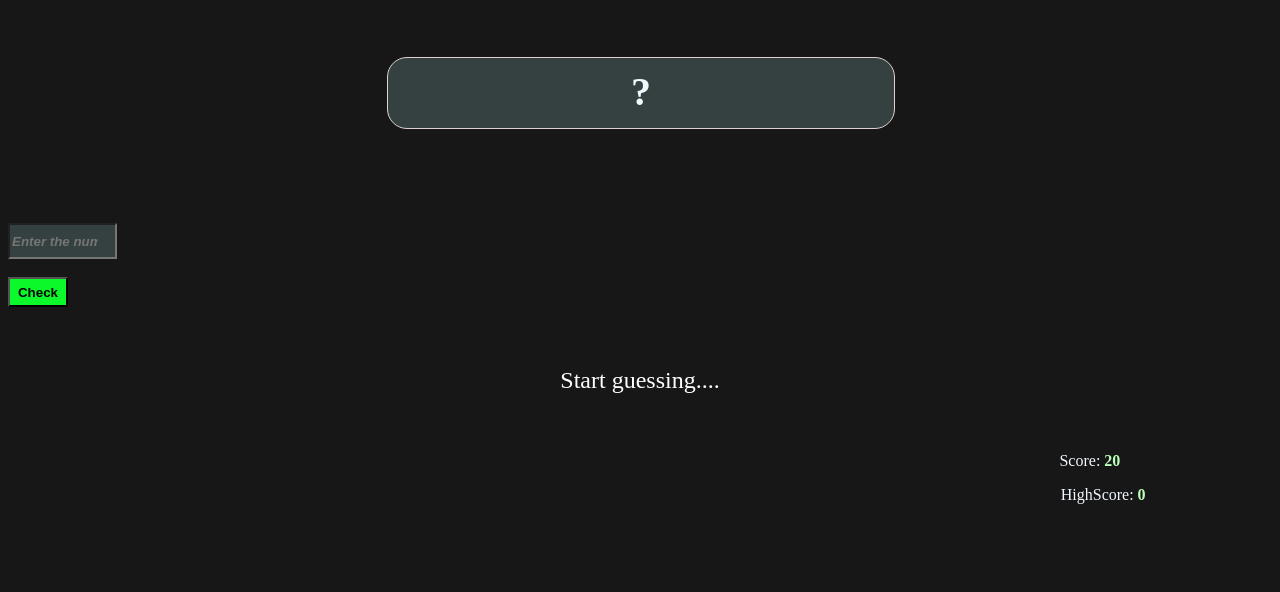
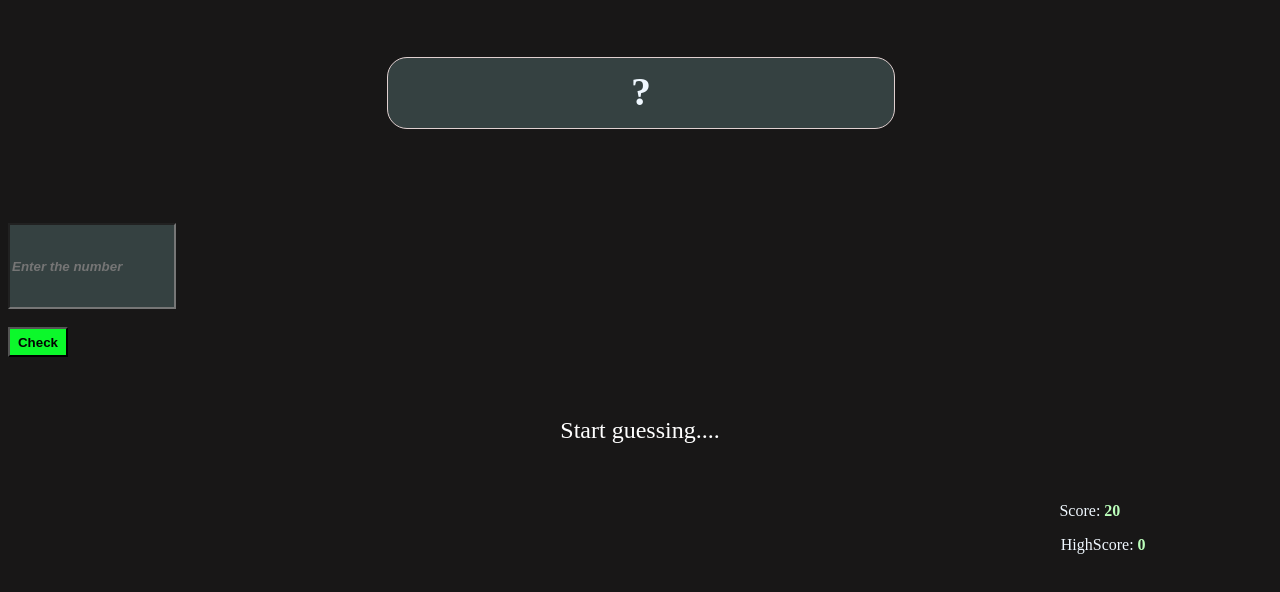
Before and after one commit to abhitsahu/Guess-My-Number, a website built with Vite: page index.html in a window 1280 px wide. Shown: the part 136-728 px from the top of the page. Built offline with nearby package versions, Linux system fonts and the light colour scheme.

Commit message:
new commit

```diff
--- a/index.html
+++ b/index.html
@@ -5,6 +5,7 @@
 
     <!-- <meta name="viewport" content="width=device-width, initial-scale=1.0"> -->
     <link rel="icon" type="image/x-icon" href="/public/cool.png">
+    <link rel="stylesheet" href="/style.css">
 
 
     <title>Guess my number</title>
@@ -24,7 +25,7 @@
     <h3 id="display">?</h3>
     <br><br><br>
     <section class="input">
-      <div>
+      <div class="">
         <input id="input" type="number" placeholder="Enter the number"><br><br>
         <button class="check" type="submit">Check</button>
       </div>
@@ -36,6 +37,6 @@
       <p class="highsc">HighScore: <span class="high_p">0</span></p>
     </section>
 
-    <script type="module" src="/main.js"></script>
+    <script type="module" src="../main.js"></script>
   </body>
 </html>
--- a/main.js
+++ b/main.js
@@ -1,5 +1,5 @@
-import "./style.css";
-("use strict");
+// import "./style.css";
+
 
 
 
--- a/style.css
+++ b/style.css
@@ -76,14 +76,15 @@ h3#display{
 #input{
 
     position: relative;
-    height: 30px;
-    width: 101px;
+    height: 5rem;
+    width: 10rem;
     font-style: italic;
     font-weight: bold;
     background-color: rgb(53, 65, 65);
     color: aliceblue;
 
 }
+
 .check{
 
     width: 60px;
```
